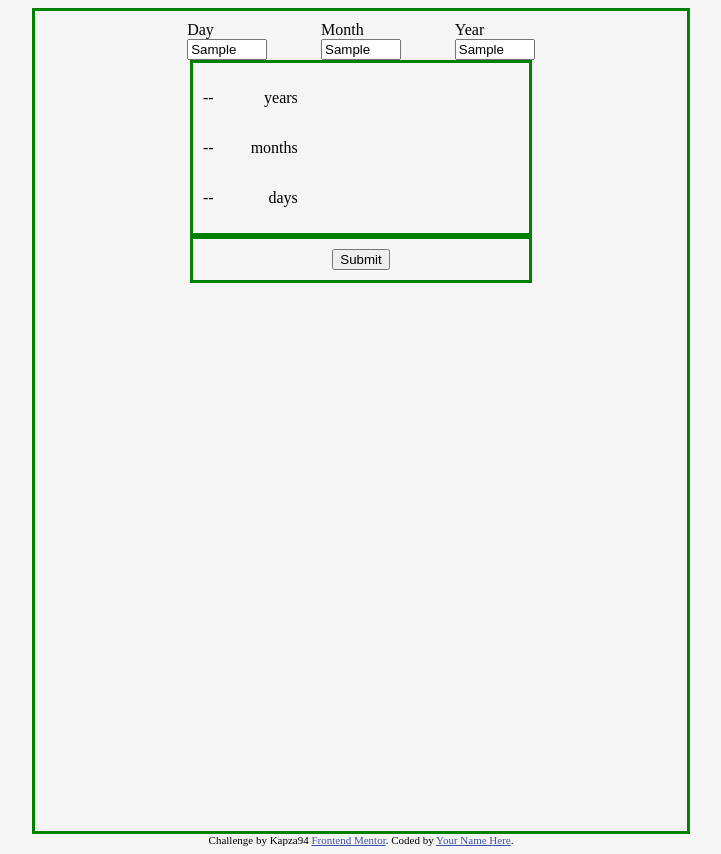
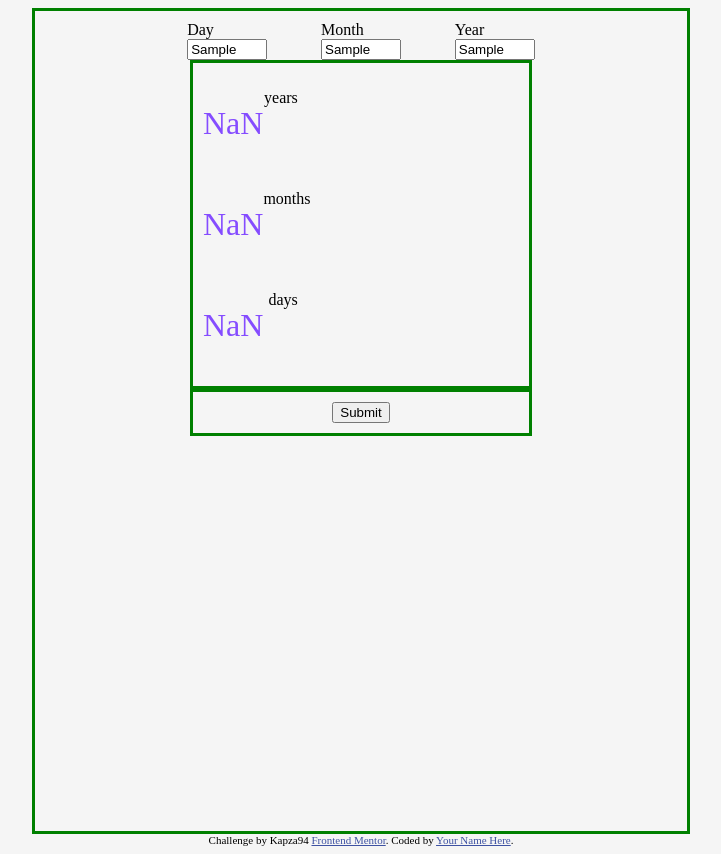
Before and after one commit to Kapza94/age-calculator-app, a plain HTML site: page index.html in a window 1280 px wide. Both pictures are taken after typing "Sample", "Sample", "Sample" into the empty fields and a click on the button "Submit". Shown: the whole page, without its empty margins (279-1000 px from the left). Drawn offline with Linux system fonts and the light colour scheme.

Commit message:
added innerHTML and function structure. Still IP

```diff
--- a/app.js
+++ b/app.js
@@ -1,12 +1,9 @@
-//FML
+// X years = 2023 (current year) - 1994(birth year) = 29 years
+// Y months = 11 (current month) - 6(birth month) = 5 months- minus 1 month so i have to carry over the days.
+// Z days = 8 (current day) - 15 (birth day) = -7 then i have to plus 31 so then its 24
 
-//Age calculator
-// get todays date EXACT
-// 3 input fields- Day- Month- Year.
 
-//getDate()
-//setDate()
-
+//Current Date
 const date = new Date();
 
 let currentDay = String (date.getDate()).padStart(2, '0');//The padStart is what adds a '0' before each single int. So its is 01,02,03 etc
@@ -15,29 +12,41 @@ let currentYear = String(date.getFullYear());
 
 let today = currentDay+ '/'+currentMonth+ '/'+currentYear; // gets todays date
 
+//User Input fields
+const inputDay = document.getElementById('input-date-day');
+const inputMonth = document.getElementById('input-date-month');
+const inputYear = document.getElementById('input-date-year');
 
 
 
-// X years = 2023 (current year) - 1994(birth year) = 29 years
-// Y months = 11 (current month) - 6(birth month) = 5 months- minus 1 month so i have to carry over to days.
-// Z days = 8 (current day) - 15 (birth day) = -7 then i have to plus 31 so then its 24
-
-const inputDateDay = document.getElementById('input-date-day');
-const inputDateMonth = document.getElementById('input-date-month');
-const inputDateYear = document.getElementById('input-date-year');
-
 const submitButton = document.getElementById('submit-btn');
 
-inputDateDay.addEventListener('input', (event) => {
+//Input Values Output
+const outputDay = document.getElementById('input-display-day');
+// const outputDayValue = outputDay.value;
+const outputMonth = document.getElementById('input-display-month');
+const outputYear =document.getElementById('input-display-year');
+
+//submit formula
+submitButton.addEventListener('click', () =>{
+    ////User's typed Values
+let inputDayValue = inputDay.value;
+let inputMonthValue = inputMonth.value;
+let inputYearValue = inputYear.value;
+    //Year result calculation
+    const yearResult = currentYear - inputYearValue;
+    outputDay.innerHTML = yearResult;
+
+    //Month result calculation
+    const monthResult = currentMonth - inputMonthValue;
+    outputMonth.innerHTML = monthResult;
+
+    //Day result calculation
+    const dayResult = currentDay - inputDayValue;
+    outputYear.innerHTML = dayResult;
+
+    // if(){
+
+    // }
 
 })
-
-
-inputDateMonth.addEventListener('input', (event) => {
-
-})
-
-
-inputDateYear.addEventListener('input', (event) => {
-
-})
--- a/index.html
+++ b/index.html
@@ -63,17 +63,17 @@
 
       <div id="user-output-display-block" class="output-display content-center align-column">
         <div class="spaced-outputs d-flex-between">
-          <p>--</p>
+          <p id="input-display-day" class="input-display">--</p>
           <p>years</p>
         </div>
 
         <div class="spaced-outputs d-flex-between">
-          <p>--</p>
+          <p id="input-display-month" class="input-display">--</p>
           <p>months</p>
         </div>
 
         <div class="spaced-outputs d-flex-between">
-          <p>--</p>
+          <p id="input-display-year" class="input-display">--</p>
           <p>days</p>
         </div>
       </div>
--- a/style.css
+++ b/style.css
@@ -47,3 +47,8 @@ body {
 .submit-btn-class {
   margin: 0 auto;
 }
+
+.input-display {
+  font-size: 32px;
+  color: hsl(259, 100%, 65%);
+}
```
